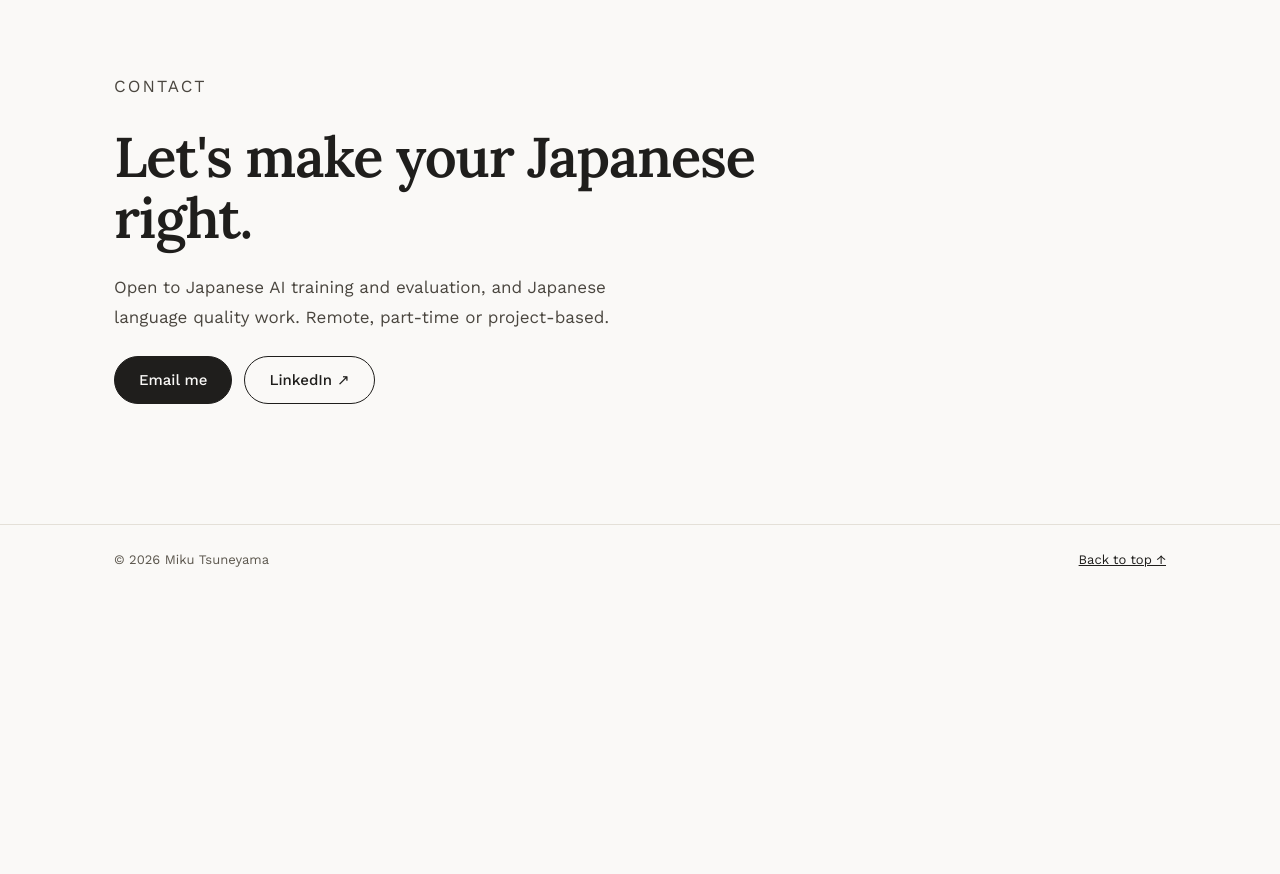
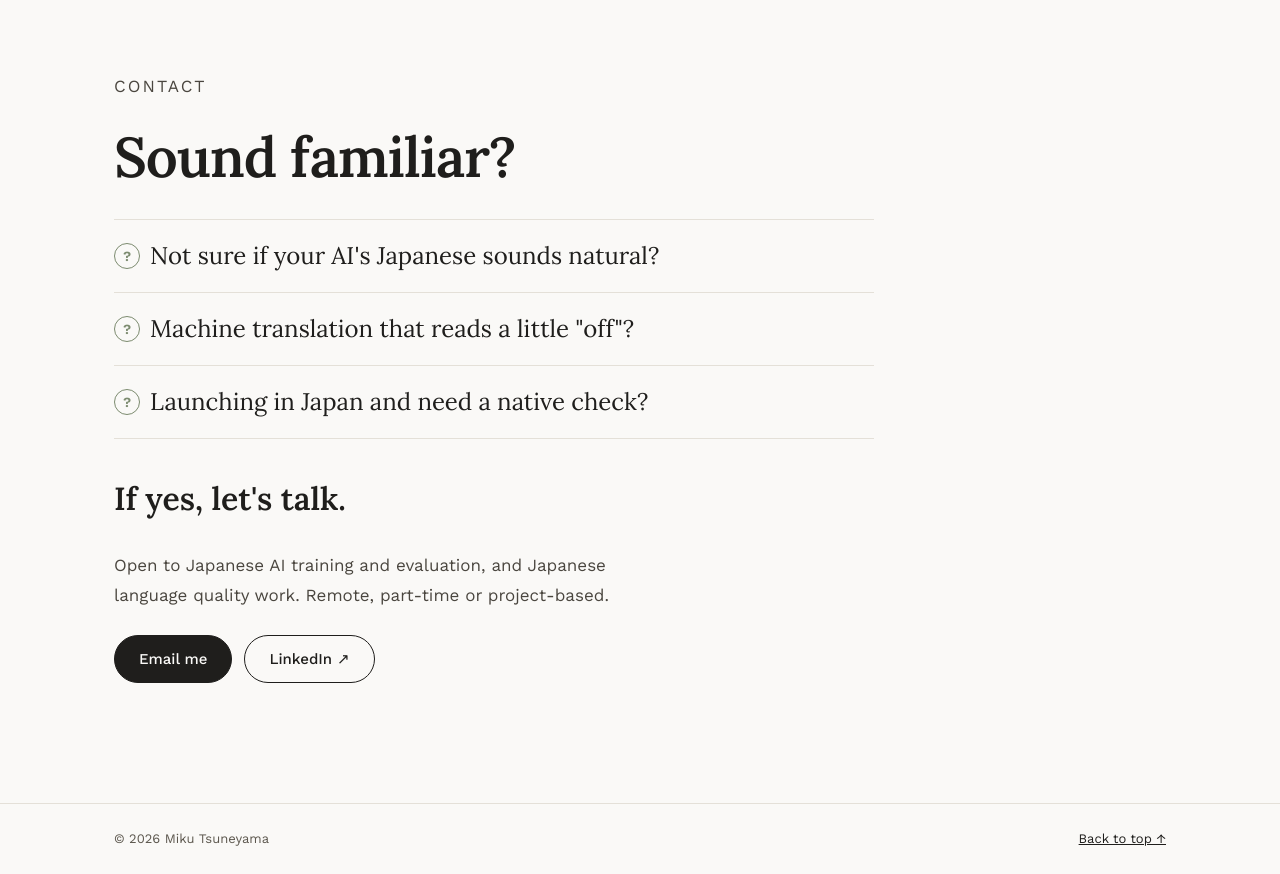
Before and after one commit to MiHiJoe/portfolio, a plain HTML site: page index.html in a window 1280 px wide. Shown: the part 3420-4294 px from the top of the page. Before the commit the page ends 4016 px from the top, so only its background shows below. Drawn offline with nearby package versions, Linux system fonts and the light colour scheme.

Commit message:
Add files via upload

```diff
--- a/index.html
+++ b/index.html
@@ -113,6 +113,19 @@
     .contact .wrap { display: flex; flex-direction: column; align-items: flex-start; gap: 24px; }
     .contact h2 { font-size: clamp(34px, 5.5vw, 56px); line-height: 1.1; max-width: 760px; }
     .contact p { font-size: 17px; color: var(--ink-2); max-width: 560px; }
+    .questions { list-style: none; margin: 8px 0 0; padding: 0; width: 100%; max-width: 760px; }
+    .questions li {
+      font-family: Lora, Georgia, serif; font-size: clamp(19px, 2.4vw, 24px); line-height: 1.5;
+      padding: 18px 0 18px 36px; border-top: 1px solid var(--line); position: relative;
+    }
+    .questions li:last-child { border-bottom: 1px solid var(--line); }
+    .questions li::before {
+      content: "?"; position: absolute; left: 0; top: 18px;
+      width: 24px; height: 24px; border-radius: 50%; border: 1.5px solid var(--accent);
+      color: var(--accent); font-family: "Work Sans", sans-serif; font-size: 14px; font-weight: 600;
+      display: flex; align-items: center; justify-content: center; line-height: 1; margin-top: 5px;
+    }
+    .contact p.answer { font-family: Lora, Georgia, serif; font-size: clamp(24px, 3.4vw, 32px); font-weight: 600; color: var(--ink); margin-top: 8px; }
 
     footer { border-top: 1px solid var(--line); font-size: 13px; color: var(--muted); }
     footer .wrap { display: flex; flex-wrap: wrap; justify-content: space-between; gap: 12px; padding-top: 24px; padding-bottom: 24px; }
@@ -267,7 +280,14 @@
   <section class="contact" id="contact" aria-labelledby="contact-title">
     <div class="wrap">
       <p class="eyebrow">Contact</p>
-      <h2 id="contact-title">Let's make your Japanese right.</h2>
+      <h2 id="contact-title">Sound familiar?</h2>
+      <!-- 質問形式: クライアントの困りごとを3つ問いかける -->
+      <ul class="questions">
+        <li>Not sure if your AI's Japanese sounds natural?</li>
+        <li>Machine translation that reads a little "off"?</li>
+        <li>Launching in Japan and need a native check?</li>
+      </ul>
+      <p class="answer">If yes, let's talk.</p>
       <p>Open to Japanese AI training and evaluation, and Japanese language quality work. Remote, part-time or project-based.</p>
       <div class="btns">
         <a class="btn btn-primary" href="mailto:MikuTsuneyamaJPW@gmail.com">Email me</a>
```
